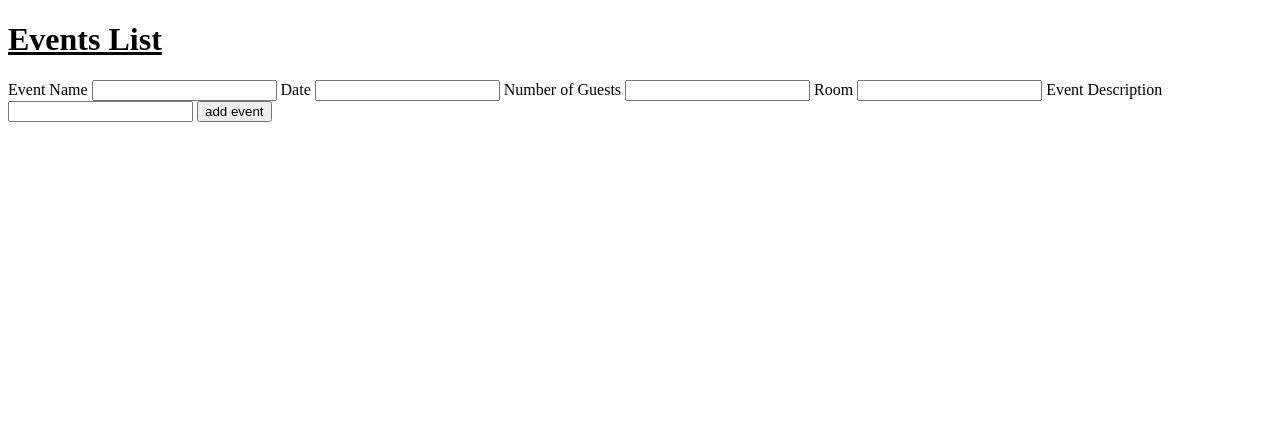
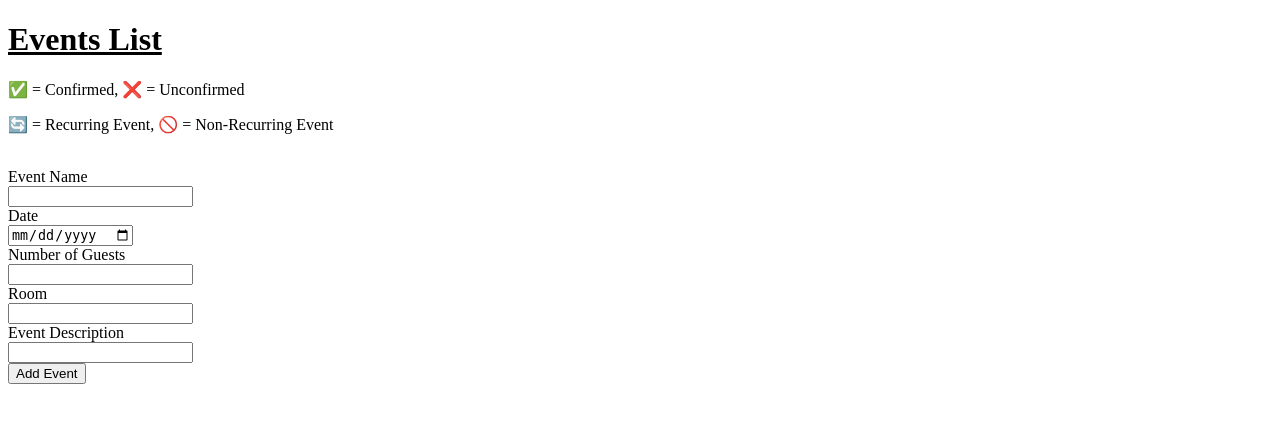
Before and after one commit to spencerT101/FlaskTemplateLabDay14, a Flask app: page /events in a window 1280 px wide. Shown: the top 423 px of the page. Run offline with Flask 2, Linux system fonts and the light colour scheme.

Commit message:
Added recurring event option and confirmation

```diff
--- a/Controllers/controller.py
+++ b/Controllers/controller.py
@@ -1,8 +1,19 @@
 from flask import render_template, request
 from app import app
-from modules.event_list import events
+from modules.event_list import events, add_new_event
 from modules.event import Event
 
 @app.route('/events')
 def index():
     return render_template('index.html', title = "Home", events = events)
+
+@app.route('/events', methods = ["POST"])
+def add_event():
+    event_name = request.form["name"]
+    event_date = request.form["date"]
+    guest_num = request.form["guests"]
+    event_room = request.form["room"]
+    event_description = request.form["description"]
+    new_event = Event(event_name, event_date, guest_num, event_room, event_description, False, False)
+    add_new_event(new_event)
+    return render_template("index.html", title = "Home", events = events)
--- a/Modules/event.py
+++ b/Modules/event.py
@@ -1,8 +1,10 @@
 class Event:
 
-    def __init__(self, date, event_name, num_guest, room_loc, description):
+    def __init__(self, event_name, date, num_guest, room_loc, description, confirmed, recurring):
         self.date = date
         self.event_name = event_name
         self.num_guest = num_guest
         self.room_loc = room_loc
         self.description = description
+        self.confirmed = confirmed
+        self.recurring = recurring
--- a/Templates/index.html
+++ b/Templates/index.html
@@ -14,29 +14,47 @@
     {% for event in events %}
     <div>
         <b>{{ event.event_name}}</b> <br> {{ event.date }} <br>{{event.num_guest}}<br>
-        {{event.room_loc}}<br>{{event.description}}
+        {{event.room_loc}}<br>{{event.description}} <br>
+        {% if event.confirmed %}
+        <span> &#9989 </span>
+        {% else %}
+        <span> ❌ </span>
+        {% endif %}
+
+        {% if event.recurring %}
+        <span> 🔄 </span>
+        {% else %}
+        <span> 🚫 </span>
+        {% endif %}
+        <br><br><br>
     </div>
     {% endfor %}
+    <p> &#9989 = Confirmed, ❌ = Unconfirmed</p>
+    <p> 🔄  = Recurring Event, 🚫 = Non-Recurring Event</p>
     <div>
         <form action="/events" method="post">
+            <br>
             <label for="name"> Event Name</label>
+            <br>
             <input type="text" name="name" id="event_name">
-
+             <br>
             <label for="date"> Date</label>
-            <input type="text" name="date" id="event_date">
-
+            <br>
+            <input type="date" name="date" id="event_date">
+            <br>
             <label for="guests"> Number of Guests</label>
+            <br>
             <input type="text" name="guests" id="event_guests">
-
+            <br>
             <label for="room"> Room</label>
+            <br>
             <input type="text" name="room" id="event_room">
-
+            <br>
             <label for="description"> Event Description</label>
+            <br>
             <input type="text" name="description" id="event_description">
-
-            <input type="submit" value="add event">
-
-
+            <br>
+            <input type="submit" value="Add Event">
         </form>
 
     </div>
```
Also changed, not shown: Modules/event_list.py (+7 -2 lines).
